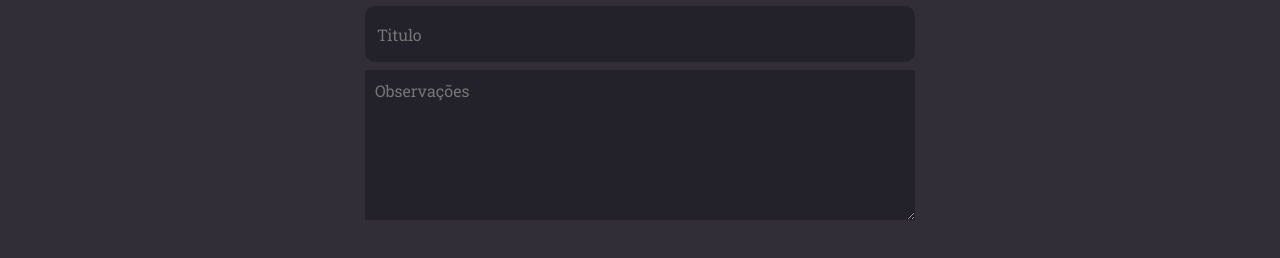
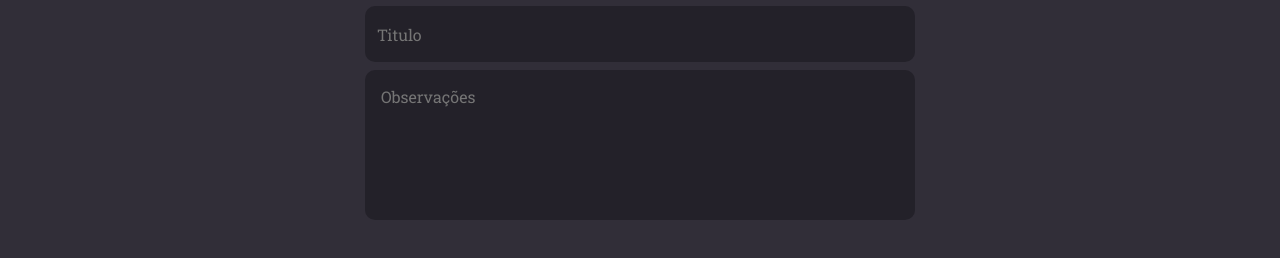
Before and after one commit to MullerHub/Rocketseat-Explorer, a React (Vite) app in the folder Stage0901/RocketNotes/: page / in a window 1280 px wide. Shown: the part 216-474 px from the top of the page. Built offline with nearby package versions, Linux system fonts and the light colour scheme.

Commit message:
Textarea att

```diff
--- a/Stage0901/RocketNotes/src/components/Textarea/styles.js
+++ b/Stage0901/RocketNotes/src/components/Textarea/styles.js
@@ -4,8 +4,14 @@ export const Container = styled.textarea`
   width: 100%;
   height: 150px;
   background-color: ${({ theme }) => theme.COLORS.BACKGROUND_900};
+  color: ${({ theme }) => theme.COLORS.WHITE};
   border: none;
-  padding: 10px;
+  resize: none;
 
-  color: ${({ theme }) => theme.COLORS.WHITE};
+  border-radius: 10px;
+  margin-bottom: 8px;
+  padding: 16px;
+
+  &::placeholder {
+  }
 `
```
